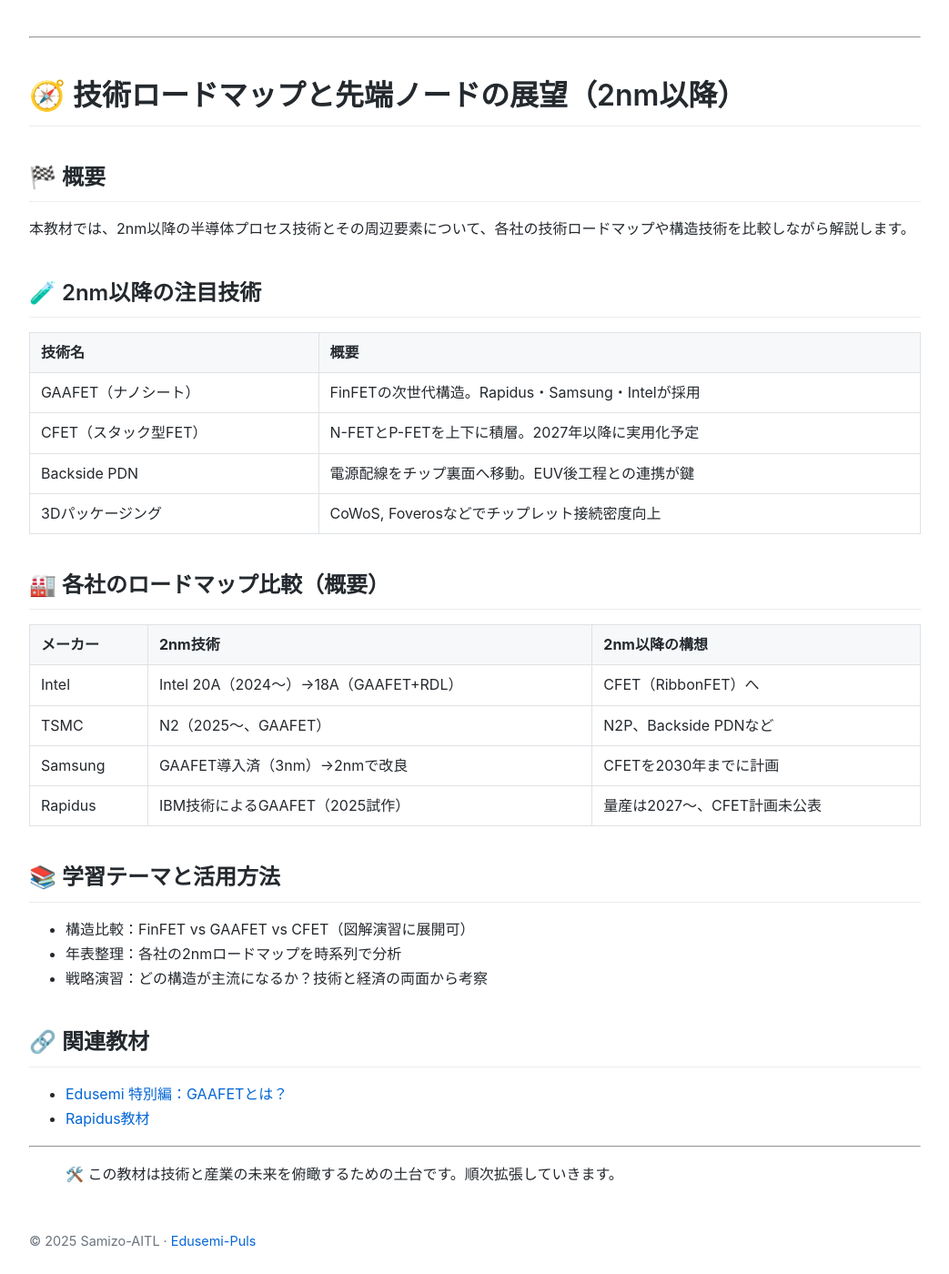
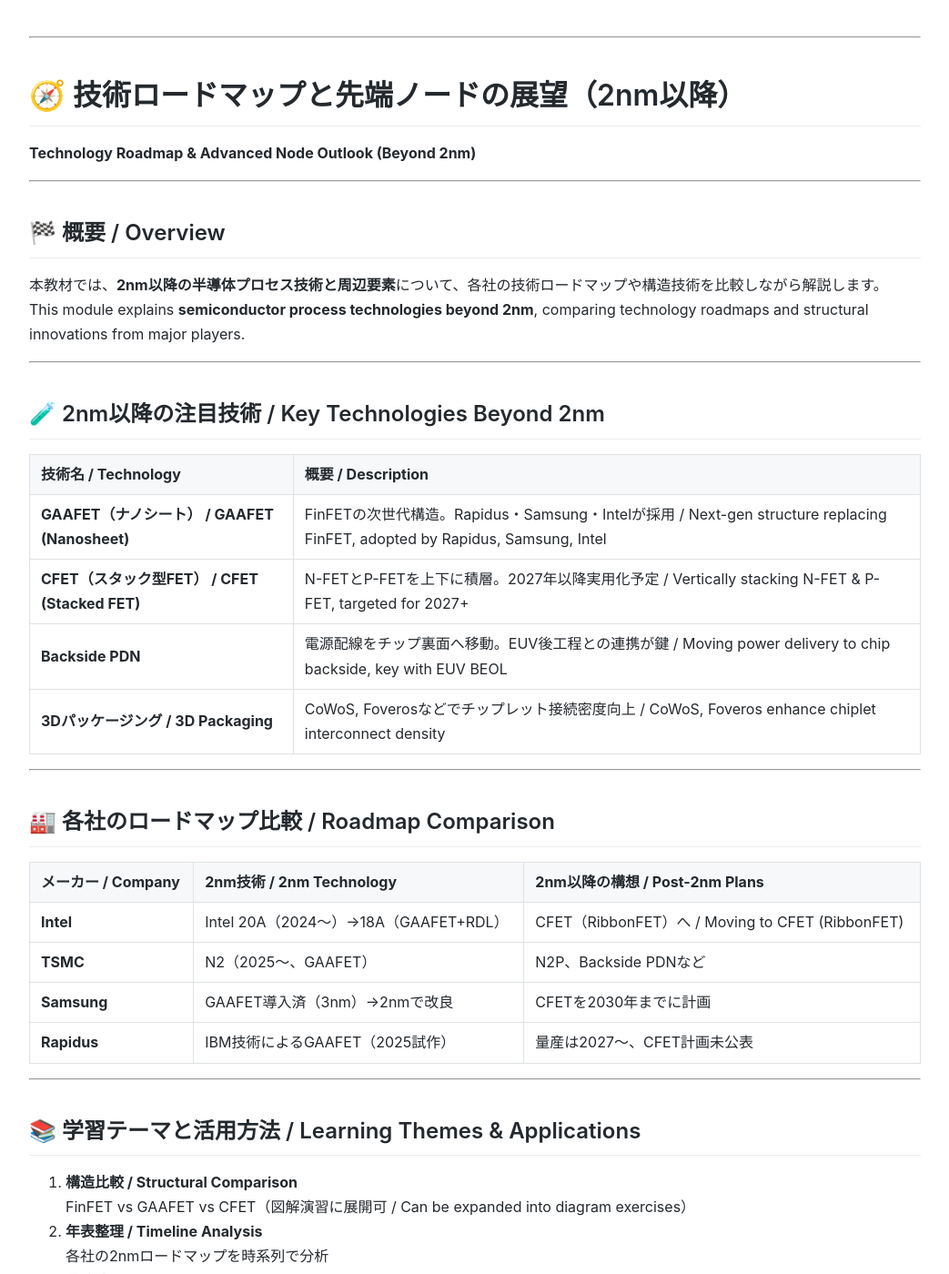
Before and after one commit to Samizo-AITL/Edusemi-Plus, a Jekyll site: the page built from tsmc-insight/roadmap.md, in a window 1280 px wide and 1400 px high. Shown: the whole window at 91% size, without its empty margins (118-1161 px from the left). Built offline with Jekyll 4.4.1, drawn with Linux system fonts in a browser that asks for light colours; some of the changed text lies outside the part shown.

Commit message:
Update roadmap.md

```diff
--- a/tsmc-insight/roadmap.md
+++ b/tsmc-insight/roadmap.md
@@ -1,43 +1,68 @@
 ---
 layout: default
-title: 技術ロードマップと先端ノードの展望（2nm以降）
+title: 🧭 技術ロードマップと先端ノードの展望（2nm以降） / Technology Roadmap & Advanced Node Outlook (Beyond 2nm)
 ---
 
 ---
 
 # 🧭 技術ロードマップと先端ノードの展望（2nm以降）
-
-## 🏁 概要
-本教材では、2nm以降の半導体プロセス技術とその周辺要素について、各社の技術ロードマップや構造技術を比較しながら解説します。
-
-## 🧪 2nm以降の注目技術
-
-| 技術名 | 概要 |
-|--------|------|
-| GAAFET（ナノシート） | FinFETの次世代構造。Rapidus・Samsung・Intelが採用 |
-| CFET（スタック型FET） | N-FETとP-FETを上下に積層。2027年以降に実用化予定 |
-| Backside PDN | 電源配線をチップ裏面へ移動。EUV後工程との連携が鍵 |
-| 3Dパッケージング | CoWoS, Foverosなどでチップレット接続密度向上 |
-
-## 🏭 各社のロードマップ比較（概要）
-
-| メーカー | 2nm技術 | 2nm以降の構想 |
-|----------|---------|----------------|
-| Intel | Intel 20A（2024〜）→18A（GAAFET+RDL） | CFET（RibbonFET）へ |
-| TSMC | N2（2025〜、GAAFET） | N2P、Backside PDNなど |
-| Samsung | GAAFET導入済（3nm）→2nmで改良 | CFETを2030年までに計画 |
-| Rapidus | IBM技術によるGAAFET（2025試作） | 量産は2027〜、CFET計画未公表 |
-
-## 📚 学習テーマと活用方法
-
-- 構造比較：FinFET vs GAAFET vs CFET（図解演習に展開可）
-- 年表整理：各社の2nmロードマップを時系列で分析
-- 戦略演習：どの構造が主流になるか？技術と経済の両面から考察
-
-## 🔗 関連教材
-- [Edusemi 特別編：GAAFETとは？](https://github.com/Samizo-AITL/Edusemi-v4x/tree/main/f_chapter1_finfet_gaa)
-- [Rapidus教材](../rapidus/README.md)
+**Technology Roadmap & Advanced Node Outlook (Beyond 2nm)**
 
 ---
 
-> 🛠️ この教材は技術と産業の未来を俯瞰するための土台です。順次拡張していきます。
+## 🏁 概要 / Overview
+本教材では、**2nm以降の半導体プロセス技術と周辺要素**について、各社の技術ロードマップや構造技術を比較しながら解説します。
+This module explains **semiconductor process technologies beyond 2nm**, comparing technology roadmaps and structural innovations from major players.
+
+---
+
+## 🧪 2nm以降の注目技術 / Key Technologies Beyond 2nm
+
+| 技術名 / Technology | 概要 / Description |
+|---------------------|--------------------|
+| **GAAFET（ナノシート） / GAAFET (Nanosheet)** | FinFETの次世代構造。Rapidus・Samsung・Intelが採用 / Next-gen structure replacing FinFET, adopted by Rapidus, Samsung, Intel |
+| **CFET（スタック型FET） / CFET (Stacked FET)** | N-FETとP-FETを上下に積層。2027年以降実用化予定 / Vertically stacking N-FET & P-FET, targeted for 2027+ |
+| **Backside PDN** | 電源配線をチップ裏面へ移動。EUV後工程との連携が鍵 / Moving power delivery to chip backside, key with EUV BEOL |
+| **3Dパッケージング / 3D Packaging** | CoWoS, Foverosなどでチップレット接続密度向上 / CoWoS, Foveros enhance chiplet interconnect density |
+
+---
+
+## 🏭 各社のロードマップ比較 / Roadmap Comparison
+
+| メーカー / Company | 2nm技術 / 2nm Technology | 2nm以降の構想 / Post-2nm Plans |
+|--------------------|---------------------------|--------------------------------|
+| **Intel** | Intel 20A（2024〜）→18A（GAAFET+RDL） | CFET（RibbonFET）へ / Moving to CFET (RibbonFET) |
+| **TSMC** | N2（2025〜、GAAFET） | N2P、Backside PDNなど |
+| **Samsung** | GAAFET導入済（3nm）→2nmで改良 | CFETを2030年までに計画 |
+| **Rapidus** | IBM技術によるGAAFET（2025試作） | 量産は2027〜、CFET計画未公表 |
+
+---
+
+## 📚 学習テーマと活用方法 / Learning Themes & Applications
+
+1. **構造比較 / Structural Comparison**
+   FinFET vs GAAFET vs CFET（図解演習に展開可 / Can be expanded into diagram exercises）
+2. **年表整理 / Timeline Analysis**
+   各社の2nmロードマップを時系列で分析
+3. **戦略演習 / Strategic Exercise**
+   どの構造が主流になるか？技術と経済の両面から考察 / Which structure will dominate? Analyze from both technical & economic perspectives
+
+---
+
+## 🔗 関連教材 / Related Materials
+
+| 教材 / Material | 内容 / Description |
+|-----------------|--------------------|
+| [Edusemi 特別編：GAAFETとは？](https://github.com/Samizo-AITL/Edusemi-v4x/tree/main/f_chapter1_finfet_gaa) | GAAFET構造とFinFET比較 / GAAFET vs FinFET comparison |
+| [Rapidus教材](../rapidus/README.md) | Rapidusの技術ロードマップ / Rapidus technology roadmap |
+
+---
+
+> 🛠️ この教材は**技術と産業の未来を俯瞰**するための土台です。順次拡張していきます。
+> *This module serves as a foundation for understanding the future of technology & industry, and will be expanded over time.*
+
+---
+
+## 🔙 戻る / Back
+- **JP:** [Edusemi-Plus トップへ戻る](https://samizo-aitl.github.io/Edusemi-Plus/index.html)
+- **EN:** [Return to Edusemi-Plus Top](https://samizo-aitl.github.io/Edusemi-Plus/index.html)
```
